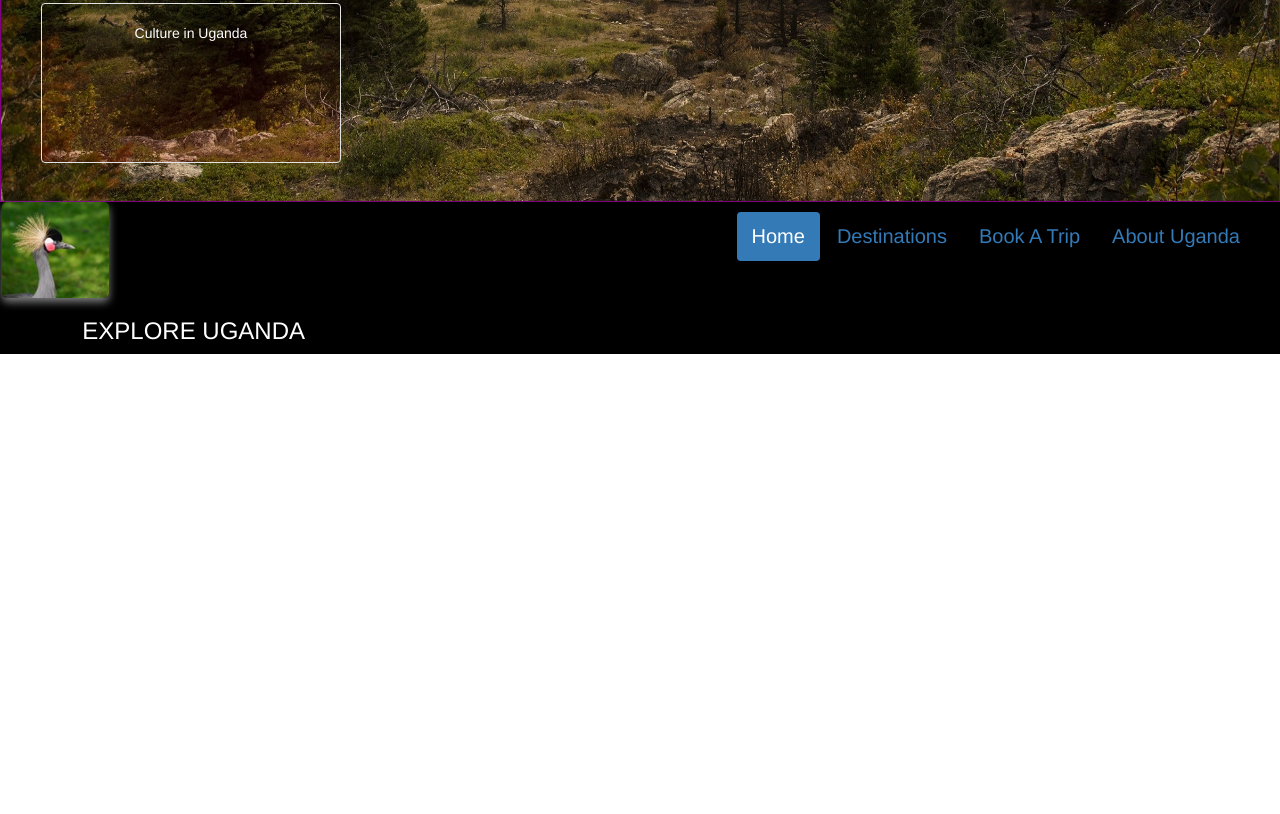
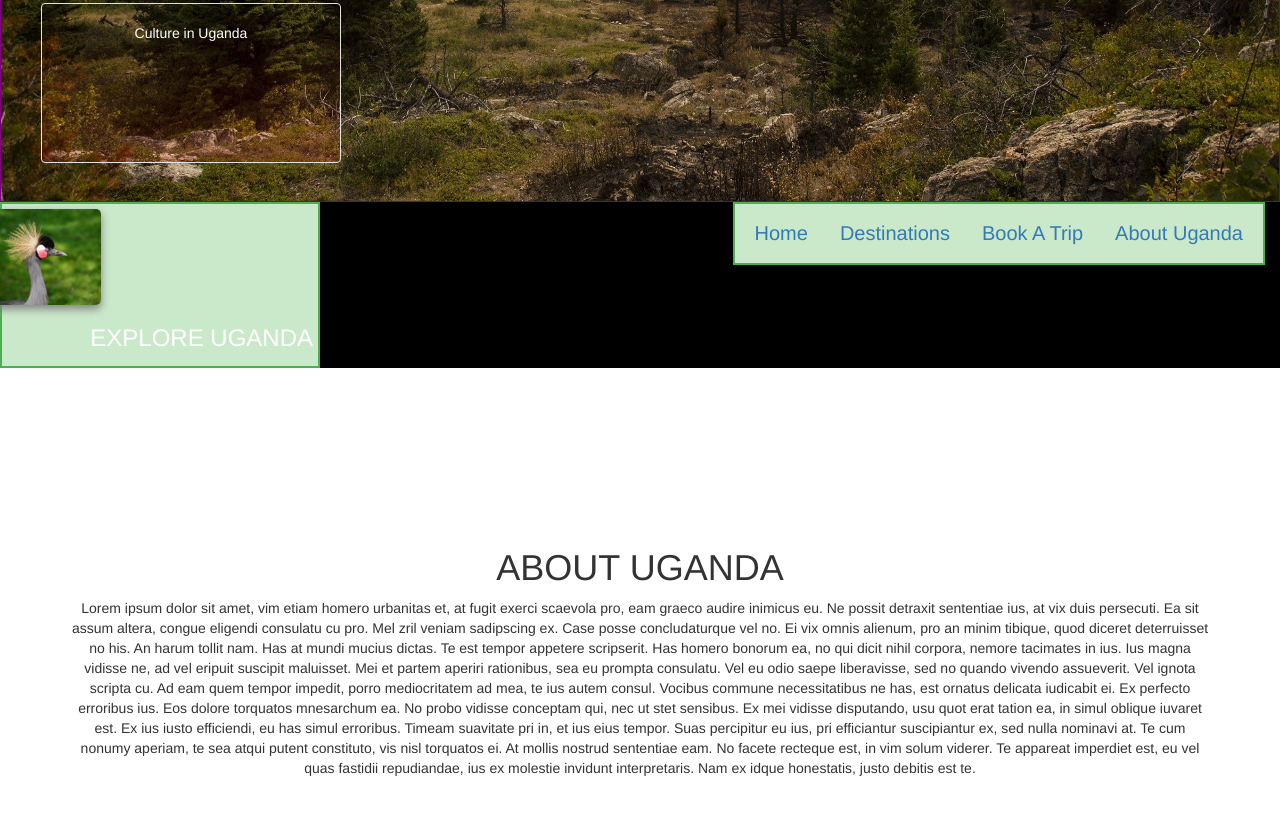
Before and after one commit to kedikebba/Tourism, a plain HTML site: page index.html in a window 1280 px wide. Shown: the part 598-1412 px from the top of the page. Before the commit the page ends 952 px from the top, so only its background shows below. Drawn offline with nearby package versions, Linux system fonts and the light colour scheme.

Commit message:
add about Uganda information to home page.

```diff
--- a/css/main.css
+++ b/css/main.css
@@ -1,9 +1,19 @@
 .nav-bar{
   float: right;
   padding: 10px;
-  color: white;
   font-size: 20px;
   /* position: fixed; */
+}
+.logo, .nav-bar{
+  position: -webkit-sticky;
+  position: sticky;
+  top: 0;
+  padding: 5px;
+  background-color: #cae8ca;
+  border: 2px solid #4CAF50;
+}
+li{
+  color: white;
 }
 #logo-info{
   float: right;
@@ -44,7 +54,10 @@
   width: 300px;
 }
 .header{
-  background-color: black;
+  background: black;
   color: white;
-
 }
+.aboutUganda{
+  height: 100vh;
+  padding-top: 20vh;
+}
--- a/index.html
+++ b/index.html
@@ -14,7 +14,7 @@
       <div class="row">
         <div class="col-xs-12 col-md-12 homeSlideShow">
           <div class="slideShow">
-            <h1>Book A Trip</h1>
+            <!-- <h1>Book A Trip</h1> -->
             <img class="slides" src="img/mountains.jpg" alt="mountains">
             <div class="caption well">
               <p>Mountains in Uganda</p>
@@ -43,7 +43,7 @@
         </div>
         <div class="col-xs-4 col-md-9">
           <ul class="nav nav-pills nav-bar">
-            <li role="presentation" class="active"><a href="#">Home</a></li>
+            <li role="presentation"><a href="#">Home</a></li>
             <li role="presentation"><a href="#">Destinations</a></li>
             <li role="presentation"><a href="#">Book A Trip</a></li>
             <li role="presentation"><a href="#">About Uganda</a></li>
@@ -52,7 +52,22 @@
       </div>
         <!-- end of navigation bar -->
       <!-- start of About Uganda -->
-      <div class="row">
+      <div class="container">
+        <div class="row">
+          <div class="col-xs-12 col-md-12 text-center aboutUganda">
+            <h1>ABOUT UGANDA</h1>
+            <p>Lorem ipsum dolor sit amet, vim etiam homero urbanitas et, at fugit exerci scaevola pro, eam graeco audire inimicus eu. Ne possit detraxit sententiae ius, at vix duis persecuti. Ea sit assum altera, congue eligendi consulatu cu pro. Mel zril veniam sadipscing ex. Case posse concludaturque vel no.
+
+              Ei vix omnis alienum, pro an minim tibique, quod diceret deterruisset no his. An harum tollit nam. Has at mundi mucius dictas. Te est tempor appetere scripserit. Has homero bonorum ea, no qui dicit nihil corpora, nemore tacimates in ius. Ius magna vidisse ne, ad vel eripuit suscipit maluisset.
+
+              Mei et partem aperiri rationibus, sea eu prompta consulatu. Vel eu odio saepe liberavisse, sed no quando vivendo assueverit. Vel ignota scripta cu. Ad eam quem tempor impedit, porro mediocritatem ad mea, te ius autem consul. Vocibus commune necessitatibus ne has, est ornatus delicata iudicabit ei. Ex perfecto erroribus ius.
+
+              Eos dolore torquatos mnesarchum ea. No probo vidisse conceptam qui, nec ut stet sensibus. Ex mei vidisse disputando, usu quot erat tation ea, in simul oblique iuvaret est. Ex ius iusto efficiendi, eu has simul erroribus. Timeam suavitate pri in, et ius eius tempor. Suas percipitur eu ius, pri efficiantur suscipiantur ex, sed nulla nominavi at.
+
+              Te cum nonumy aperiam, te sea atqui putent constituto, vis nisl torquatos ei. At mollis nostrud sententiae eam. No facete recteque est, in vim solum viderer. Te appareat imperdiet est, eu vel quas fastidii repudiandae, ius ex molestie invidunt interpretaris. Nam ex idque honestatis, justo debitis est te.
+            </p>
+          </div>
+        </div>
       </div>
       <!-- end of About Uganda -->
       <!-- start of cities & towns -->
```
